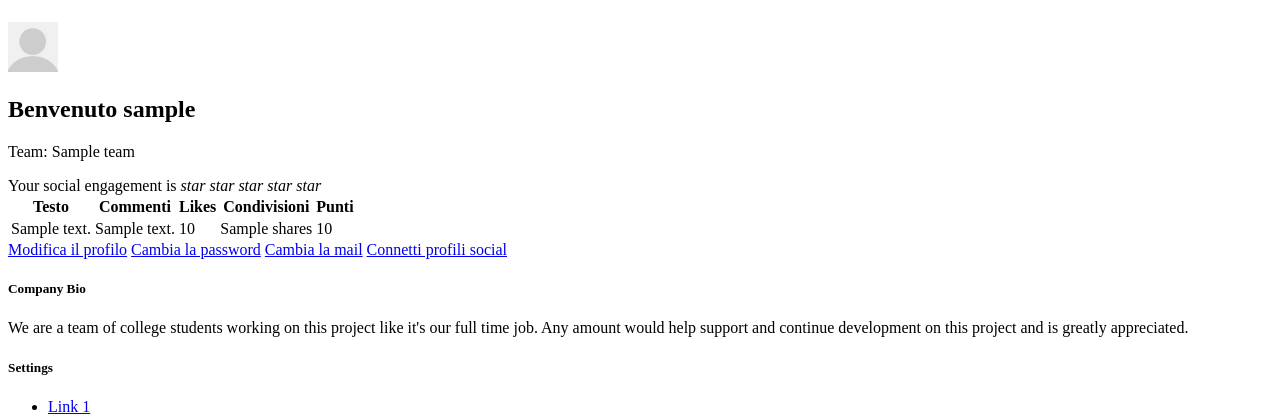
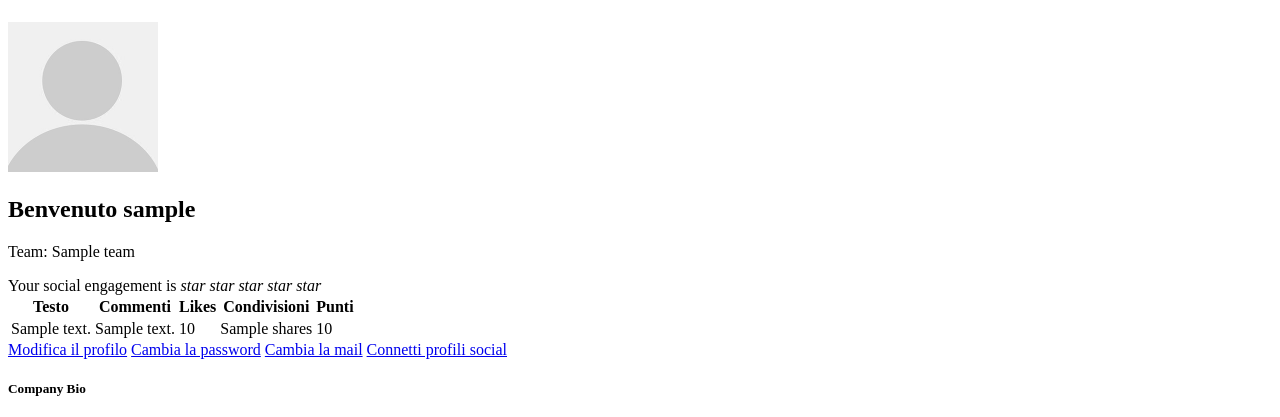
Before and after one commit to parruc/tangoadidas, a Django app: template adidas/templates/adidas/player_detail.html in a window 1280 px wide. Shown: the part 321-738 px from the top of the page. Run offline with Django 3.2, Linux system fonts and the light colour scheme; the template is opened without the code that fills it: most values are stand-ins (such as "Sample title", 1, 10 or a date in 2020); some libraries are stand-ins or nearby versions.

Commit message:
resized profile image to 150x150... better

```diff
--- a/adidas/templates/adidas/player_detail.html
+++ b/adidas/templates/adidas/player_detail.html
@@ -12,10 +12,10 @@
   <div class="card-panel grey lighten-5 z-depth-1">
     <div class="row valign-wrapper">
       <div class="col s2">
-          {% thumbnail player.image "50x50" crop="center" as im %}
+          {% thumbnail player.image "150x150" crop="center" as im %}
             <img src="{{ im.url }}" width="{{ im.width }}" height="{{ im.height }}" class="circle responsive-img"/>
           {% empty %}
-            <img src="{% static 'adidas/img/no_profile_image_50x50.png' %}" width="50" height="50" class="circle responsive-img"/>
+            <img src="{% static 'adidas/img/no_profile_image_150x150.png' %}" width="150" height="150" class="circle responsive-img"/>
           {% endthumbnail %}
       </div>
       <div class="col s10">
```
Also changed, not shown: adidas/static/adidas/img/no_profile_image_150x150.png (added).
